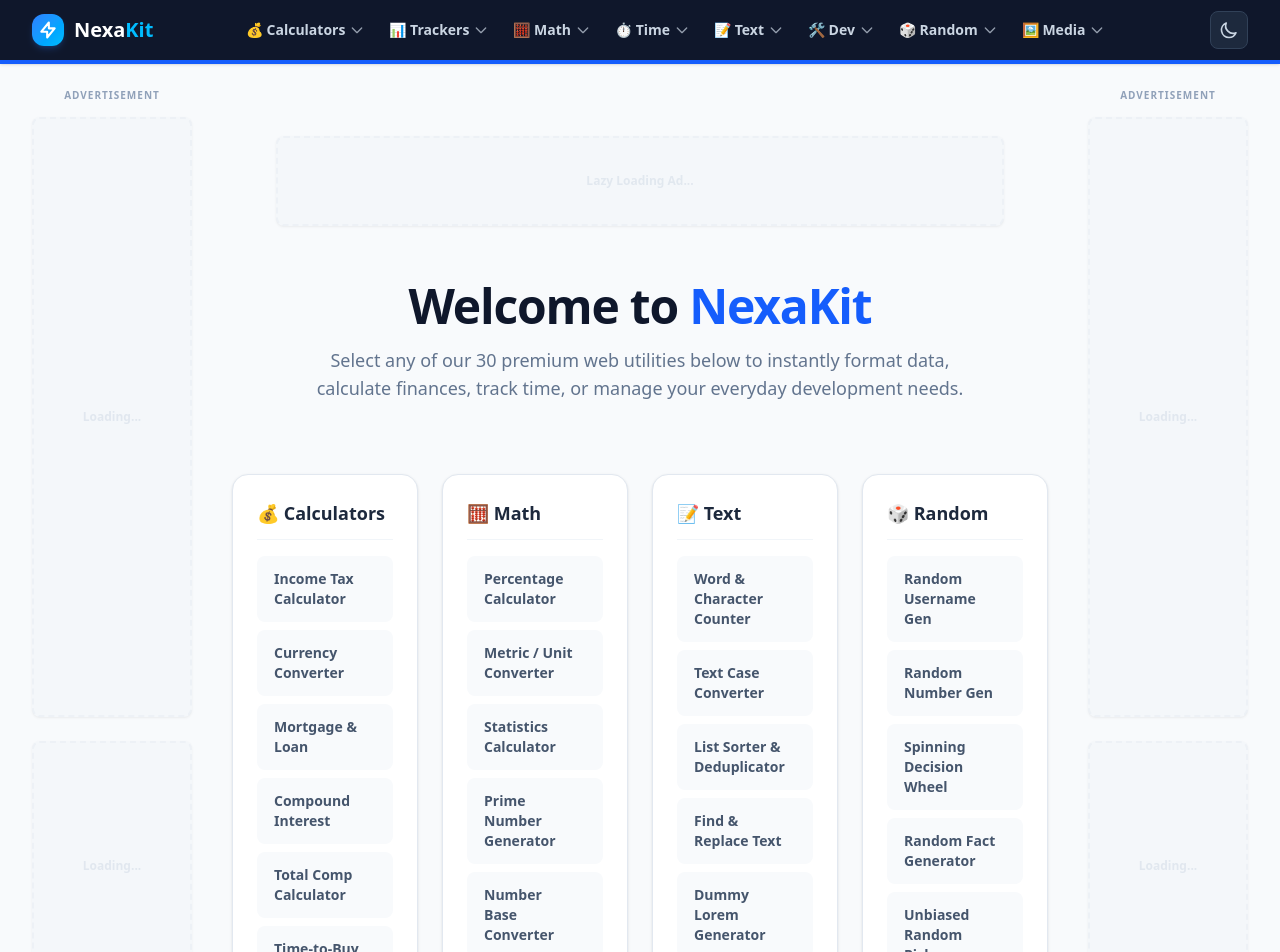
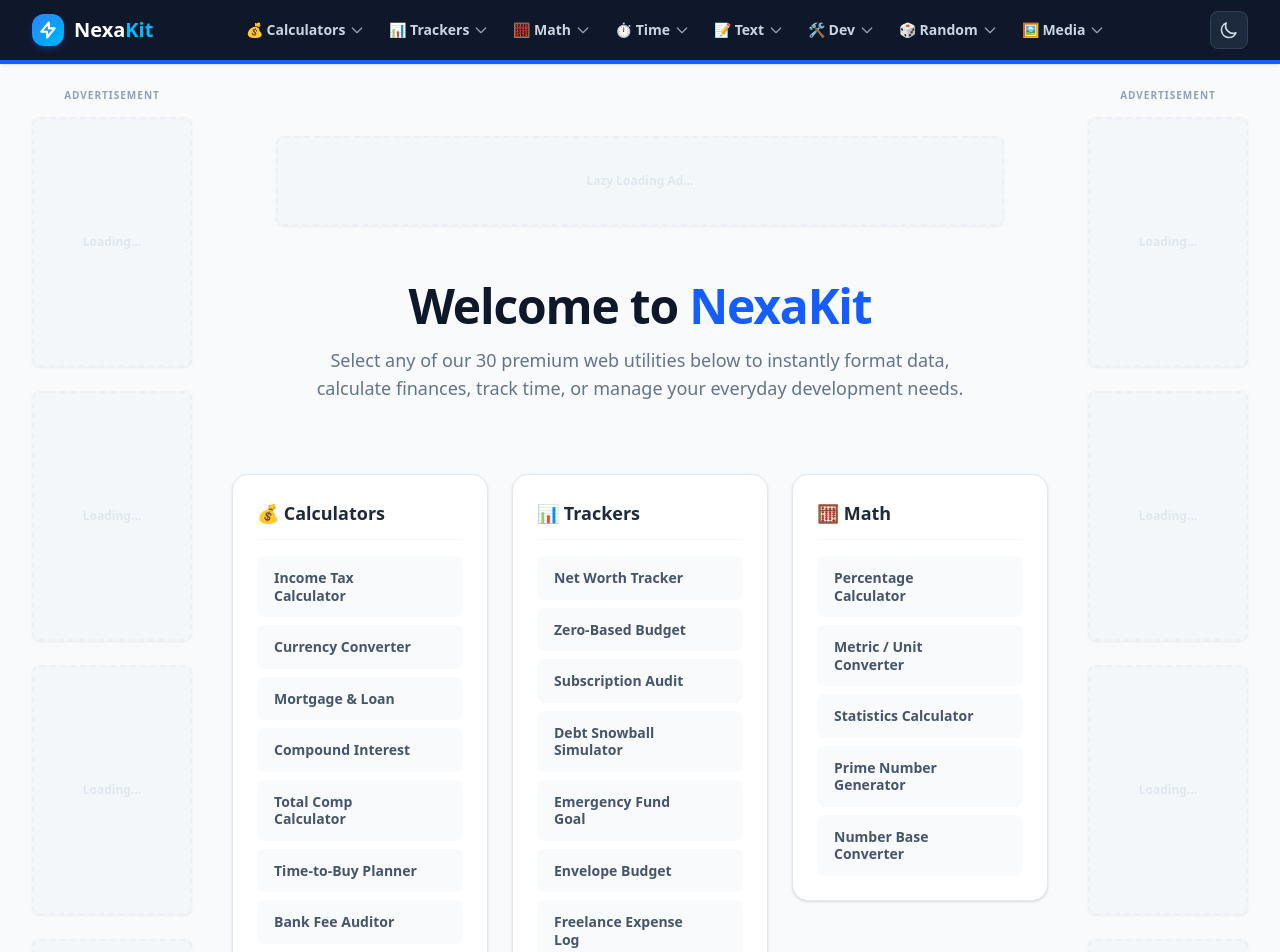
Before and after one commit to darrelleaton18-max/NexaKit, a Next.js app: page / in a window 1280 px wide. Shown: the top 952 px of the page. Built offline with nearby package versions, Linux system fonts and the light colour scheme.

Commit message:
update homepage layout and styling

```diff
--- a/app/page.tsx
+++ b/app/page.tsx
@@ -359,9 +359,9 @@
                   <p className="text-base md:text-lg text-slate-500 dark:text-slate-400 max-w-2xl mx-auto">Select any of our 30 premium web utilities below to instantly format data, calculate finances, track time, or manage your everyday development needs.</p>
                 </div>
 
-                <div className="columns-1 md:columns-2 lg:columns-3 xl:columns-4 gap-6 space-y-6">
+                <div className="grid grid-cols-1 md:grid-cols-2 lg:grid-cols-3 gap-6 items-start">
                   {navGroups.map((group, idx) => (
-                    <div key={idx} className="break-inside-avoid bg-white dark:bg-slate-900 p-6 rounded-2xl shadow-sm border border-slate-200 dark:border-slate-800">
+                    <div key={idx} className="bg-white dark:bg-slate-900 p-6 rounded-2xl shadow-sm border border-slate-200 dark:border-slate-800">
                       <h2 className="text-lg font-bold text-slate-800 dark:text-slate-100 mb-4 pb-3 border-b border-slate-100 dark:border-slate-800">{group.group}</h2>
                       <div className="flex flex-col gap-2">
                         {group.tools.map((tool) => (
@@ -370,8 +370,8 @@
                             onClick={() => setActiveTool(tool.id)}
                             className="text-left px-4 py-3 rounded-lg bg-slate-50 dark:bg-slate-800/60 hover:bg-blue-50 dark:hover:bg-blue-900/30 text-slate-600 dark:text-slate-300 hover:text-blue-700 dark:hover:text-sky-300 font-semibold text-sm transition-all border border-transparent hover:border-blue-200 dark:hover:border-blue-800/50 flex items-center justify-between group"
                           >
-                            {tool.label}
-                            <svg className="w-4 h-4 opacity-0 group-hover:opacity-100 transform translate-x-[-10px] group-hover:translate-x-0 transition-all" fill="none" stroke="currentColor" viewBox="0 0 24 24"><path strokeLinecap="round" strokeLinejoin="round" strokeWidth="2" d="M9 5l7 7-7 7"></path></svg>
+                            <span className="leading-tight pr-2">{tool.label}</span>
+                            <svg className="w-4 h-4 shrink-0 opacity-0 group-hover:opacity-100 transform translate-x-[-10px] group-hover:translate-x-0 transition-all" fill="none" stroke="currentColor" viewBox="0 0 24 24"><path strokeLinecap="round" strokeLinejoin="round" strokeWidth="2" d="M9 5l7 7-7 7"></path></svg>
                           </button>
                         ))}
                       </div>
```
